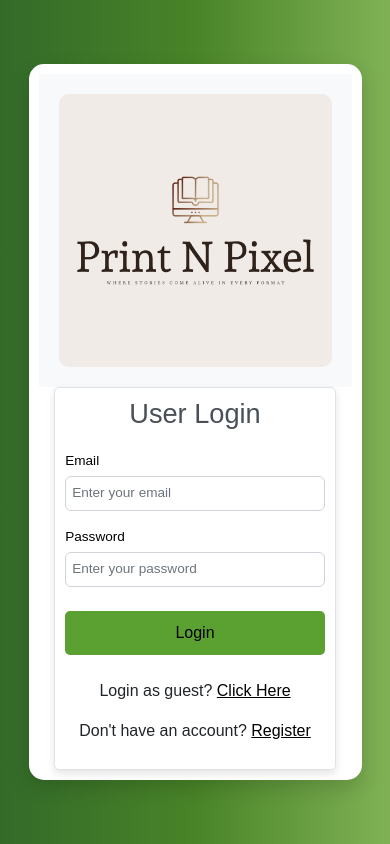
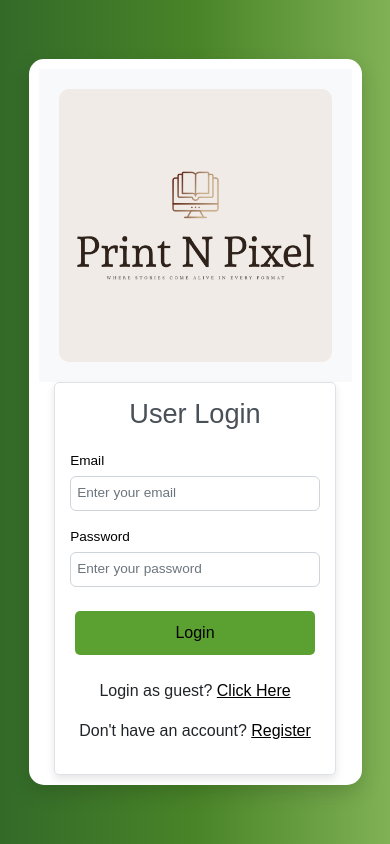
Before and after one commit to KaTim128/capstone, a PHP site: page /users/user_login.php in a window 390 px wide. Run offline with PHP 8.4, Linux system fonts and the light colour scheme.

Commit message:
removing media 600

```diff
--- a/users/login_style.css
+++ b/users/login_style.css
@@ -148,24 +148,6 @@ label {
     box-shadow: 0 4px 8px rgba(0, 0, 0, 0.1); /* Optional: Add some shadow for depth */
   }
 
-  @media (max-width: 600px) {
-    .form-container {
-      padding: 10px; /* Adjust padding for smaller screens */
-    }
-
-    h2 {
-      font-size: 1.5rem; /* Adjust heading size */
-    }
-
-    .form-control {
-      font-size: 1rem; /* Adjust input font size */
-    }
-
-    .btn {
-      width: 100%; /* Make buttons full width */
-    }
-  }
-
   .form-control {
     padding: 6px;
     font-size: 0.85rem;
```
